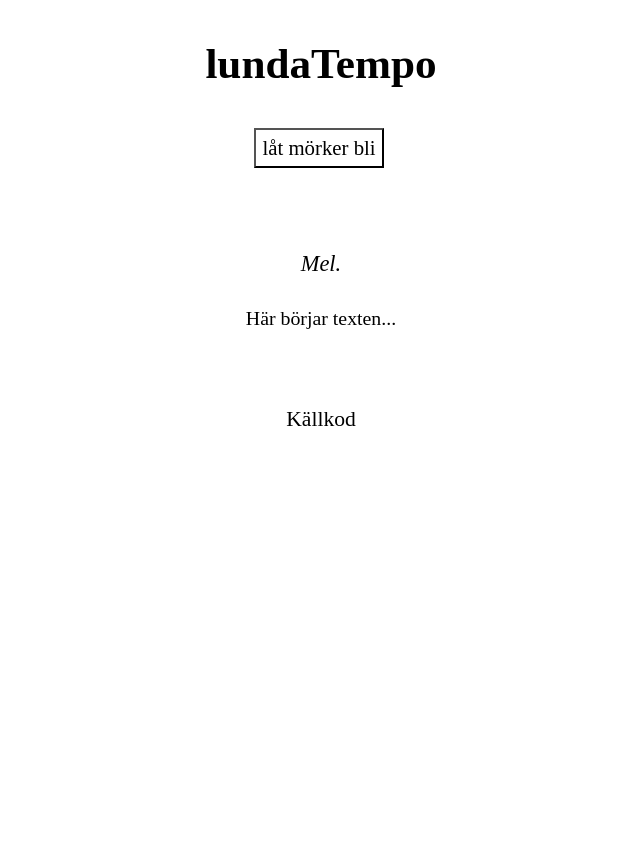
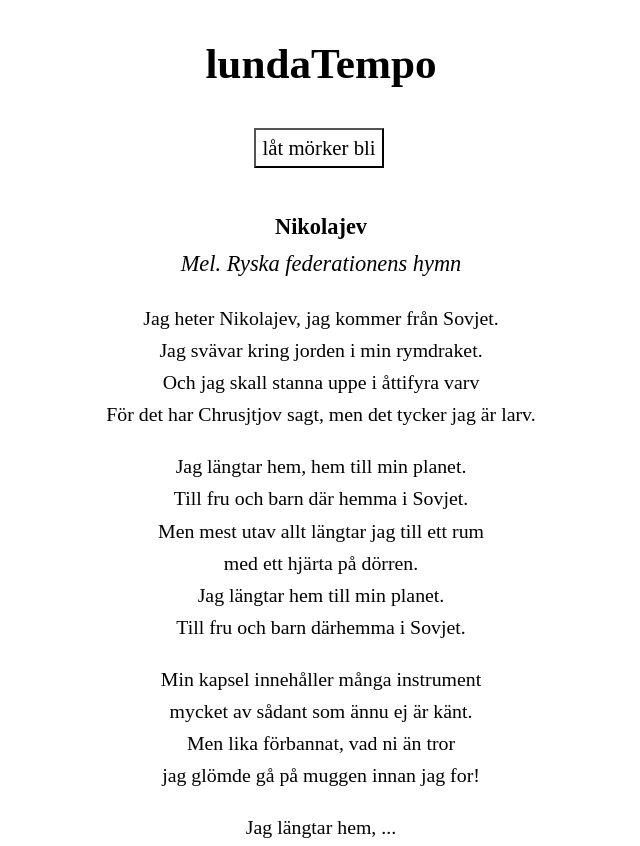
Before and after one commit to lundaTempo/lundaTempo.github.io, an Eleventy site: page songs/nikolajev.md in a window 1280 px wide. Shown: the top 846 px of the page, without its empty margins (319-959 px from the left). Before the commit the page ends 800 px from the top, so only its background shows below. Built offline with nearby package versions, Linux system fonts and the light colour scheme; Eleventy itself is replaced by a stand-in of ours; files that its build step writes are made by us from their sources.

Commit message:
added nikolajev

```diff
--- a/songs/nikolajev.md
+++ b/songs/nikolajev.md
@@ -1,7 +1,24 @@
 ---
-title:  #<-- låttitel
-melody:  #<-- melodi
+title: Nikolajev #<-- låttitel
+melody: Ryska federationens hymn #<-- melodi
 primary_source:  #<-- källa
-eleventyExcludeFromCollections: true  #<-- set to false when adding song to main page
+eleventyExcludeFromCollections: false  #<-- set to false when adding song to main page
 ---
-Här börjar texten...
+Jag heter Nikolajev, jag kommer från Sovjet.
+Jag svävar kring jorden i min rymdraket.
+Och jag skall stanna uppe i åttifyra varv
+För det har Chrusjtjov sagt, men det tycker jag är larv.
+
+Jag längtar hem, hem till min planet.
+Till fru och barn där hemma i Sovjet.
+Men mest utav allt längtar jag till ett rum
+med ett hjärta på dörren.
+Jag längtar hem till min planet.
+Till fru och barn därhemma i Sovjet.
+
+Min kapsel innehåller många instrument
+mycket av sådant som ännu ej är känt.
+Men lika förbannat, vad ni än tror
+jag glömde gå på muggen innan jag for!
+
+Jag längtar hem, ...
```
